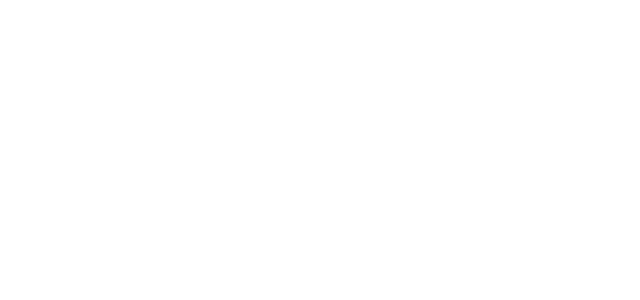
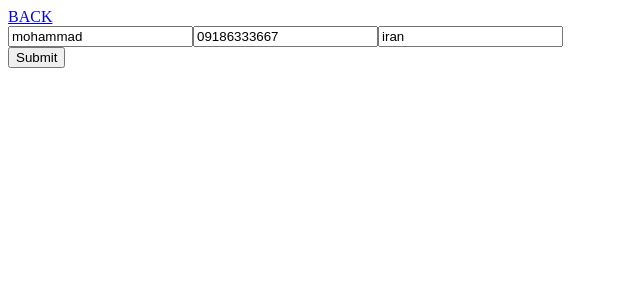
Before and after one commit to mohammadsohrabi2021/phone-redux, a React (Create React App) app: page /updateContact/1 in a window 1280 px wide. Shown: the top 300 px of the page, without its empty margins (0-640 px from the left). Built offline with nearby package versions, Linux system fonts and the light colour scheme.

Commit message:
handle error form input

```diff
--- a/src/App.js
+++ b/src/App.js
@@ -1,10 +1,12 @@
-
-
+import { RouterProvider } from "react-router-dom";
+import router from "./router/router";
+import { Provider } from 'react-redux';
+import { store } from './redux/store';
 function App() {
   return (
-    <div>
-
-    </div>
+    <Provider store={store}>
+      <RouterProvider router={router} />
+    </Provider>
   );
 }
 
--- a/src/Componenets/Form/FormInputs.jsx
+++ b/src/Componenets/Form/FormInput.jsx
@@ -4,8 +4,9 @@ import { useDispatch, useSelector } from 'react-redux';
 import { useNavigate, useParams } from 'react-router-dom';
 import { useEffect, useState } from 'react';
 import { addContact, updateContact } from '../../redux/slice/reducer';
-function FormInputs() {
-    const contacts = useSelector(state => state.contacts)
+function FormInput() {
+    const contacts = useSelector(state => state.reducer)
+    console.log(contacts);
     const { ContactId } = useParams()
     const dispatch = useDispatch()
     const navigate = useNavigate()
@@ -43,12 +44,10 @@ function FormInputs() {
 
     return (
         <div>
-           <form >
+           <form onSubmit={handleSubmit}>
               <div>
                 {FormInputs.map(FormInput =>(
-                    <div key={FormInput.id}  onChange={handleChange} required name={FormInput.name} value={form[FormInput.name]} label={FormInput.label}>
-
-                    </div>
+                    <input key={FormInput.id}  onChange={handleChange} required name={FormInput.name} value={form[FormInput.name]} />
                 ))}
               </div>
               <div>
@@ -61,4 +60,4 @@ function FormInputs() {
     );
 }
 
-export default FormInputs;
+export default FormInput;
--- a/src/Componenets/Home/TableContact.jsx
+++ b/src/Componenets/Home/TableContact.jsx
@@ -2,7 +2,7 @@ import React from 'react';
 import { useSelector } from 'react-redux';
 import TableRow from './TableRow';
 function TableContact() {
-    const contacts =useSelector(state => state.contacts)
+    const contacts =useSelector(state => state.reducer)
     return (
         <div>
             {contacts.map(contact =>(
--- a/src/Componenets/SinglePage/SinglePage.jsx
+++ b/src/Componenets/SinglePage/SinglePage.jsx
@@ -4,7 +4,7 @@ import { useSelector } from "react-redux";
 import { useEffect, useState } from "react";
 import SinglePageData from '../../Data/SinglePageData/SinglePageData';
 function SinglePage() {
-    const contacts = useSelector(state => state.contacts)
+    const contacts = useSelector(state => state.reducer)
     const { ContactId } = useParams()
     const [contact, setContact] = useState({})
 
--- a/src/Data/SinglePageData/SinglePageData.js
+++ b/src/Data/SinglePageData/SinglePageData.js
@@ -1,6 +1,7 @@
-export const SingleContactData = [
+ const SingleContactData = [
     {id:1,name:'id'},
     {id:2,name:'name'},
     {id:3,name:'number'},
     {id:4,name:'country'},
 ]
+export default SingleContactData
--- a/src/Pages/formPage.js
+++ b/src/Pages/formPage.js
@@ -1,11 +1,11 @@
 import React from 'react';
-import FormInputs from '../Componenets/Form/FormInputs';
+import FormInput from '../Componenets/Form/FormInput';
 
 
 function formPage() {
     return (
         <div>
-           <FormInputs/>
+           <FormInput/>
         </div>
     );
 }
--- a/src/redux/slice/reducer.js
+++ b/src/redux/slice/reducer.js
@@ -6,7 +6,7 @@ const initialState = [
 ]
 
 export const ContactSlice = createSlice({
-    name: 'contacts',
+    name: 'reducer',
     initialState,
     reducers: {
         deleteContact: (state, action) => {
--- a/src/redux/store.js
+++ b/src/redux/store.js
@@ -1,6 +1,8 @@
-import {combineReducers, configureStore} from "@reduxjs/toolkit";
-import ContactSlice from "./slice/contact.reducer";
+import { configureStore} from "@reduxjs/toolkit";
+import ContactSlice from "./slice/reducer";
 
 export const store = configureStore({
-    reducer: ContactSlice,
+    reducer: {
+        reducer:ContactSlice,
+    },
 })
```
Also changed, not shown: src/Componenets/Form/FormHeader.jsx (deleted).
